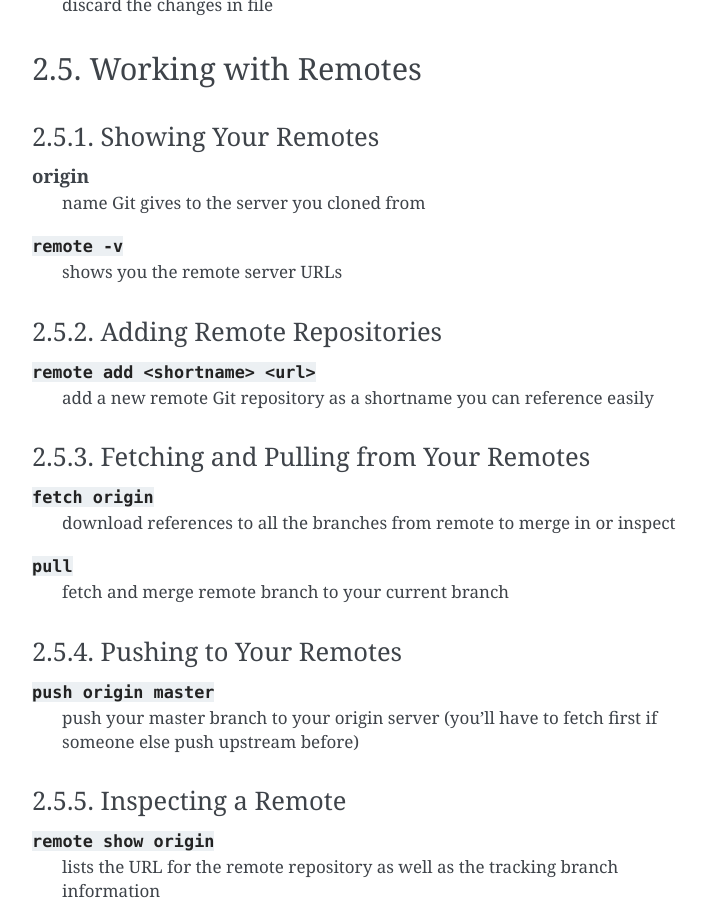
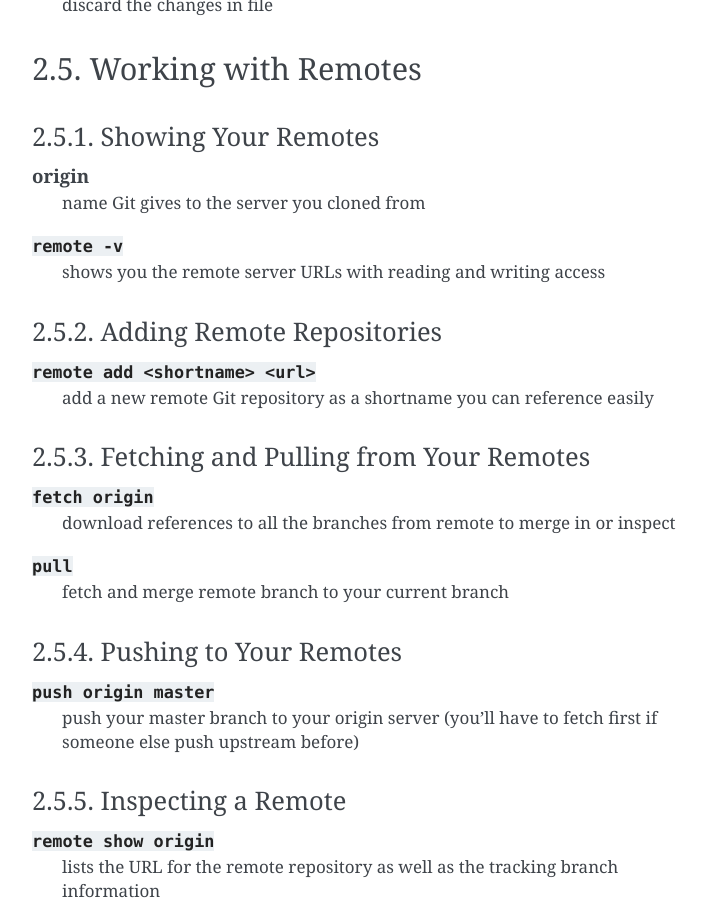
Before and after one commit to lsv62/Git, a Sphinx documentation site: the page built from source/basics.rst, in a window 1280 px wide and 900 px high, scrolled down 2977 px. Shown: the whole window, without its empty margins (388-1095 px from the left). Built offline with Sphinx 7.4.7, drawn with Linux system fonts in a browser that asks for light colours.

Commit message:
basics-modified

```diff
--- a/source/basics.rst
+++ b/source/basics.rst
@@ -178,7 +178,7 @@ Showing Your Remotes
         name Git gives to the server you cloned from
 
     ``remote -v``
-        shows you the remote server URLs
+        shows you the remote server URLs with reading and writing access
 
 Adding Remote Repositories
 ~~~~~~~~~~~~~~~~~~~~~~~~~~
```
